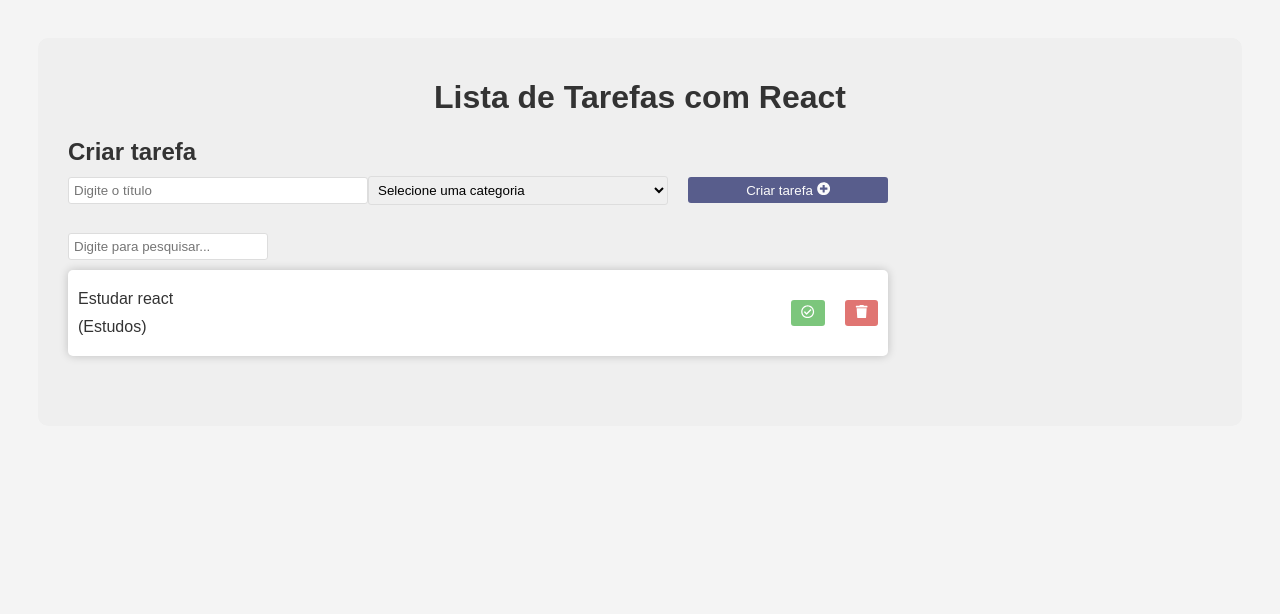
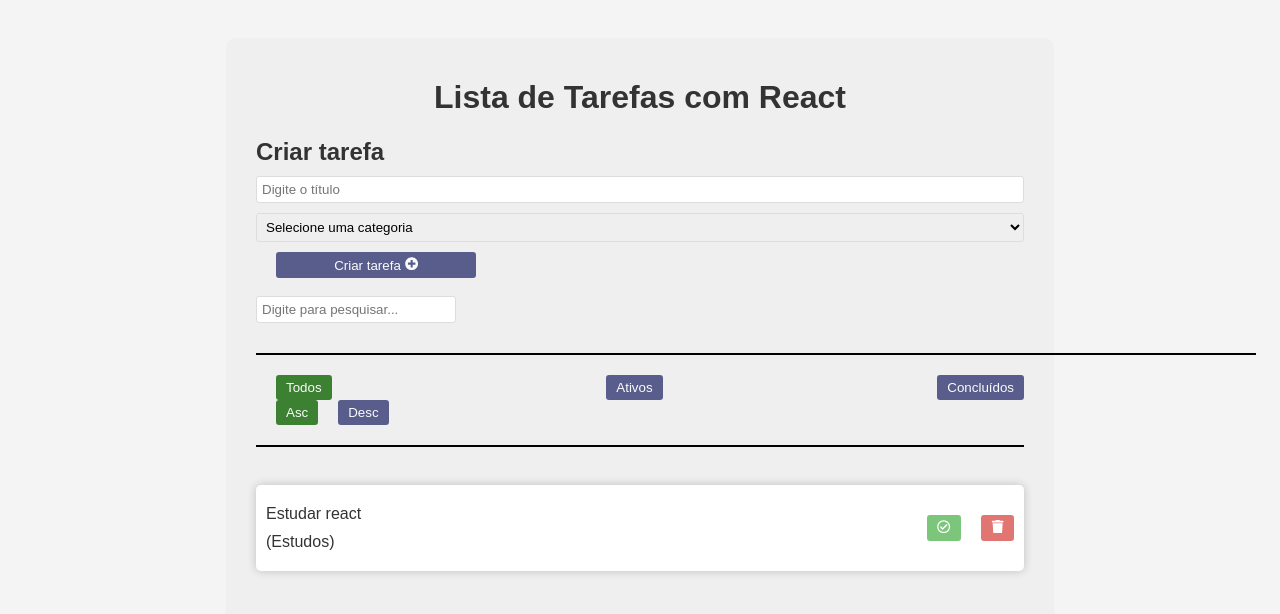
Before and after one commit to ViniciusPosssatto/todo-with-react, a React (Vite) app: page / in a window 1280 px wide. Shown: the top 614 px of the page. Built offline with nearby package versions, Linux system fonts and the light colour scheme.

Commit message:
Adiciona componente de filtros e estilos css

```diff
--- a/src/App.css
+++ b/src/App.css
@@ -6,7 +6,7 @@ body {
 }
 
 .app {
-    max-width: 600vw;
+    max-width: 60vw;
     margin: 0 auto 300px;
     background-color: #efefef;
     padding: 20px 30px;
@@ -88,3 +88,34 @@ input, select {
 .search {
     width: 1000px;
 }
+
+input, select {
+    padding: 5px;
+    margin-bottom: 10px;
+    border: 1px solid #ddd;
+    border-radius: 3px;
+    width: 100%;
+}
+
+
+.filter, .search {
+    margin-bottom: 20px;
+    padding-bottom: 20px;
+    border-bottom: 2px solid black;
+}
+
+.filter-options {
+    display: flex;
+    justify-content: space-between;
+    gap: 3rem;
+}
+
+.filter-options div {
+    flex: 1 1 0;
+}
+
+
+.active {
+    background-color: #106604;
+    color: #fff
+}
--- a/src/App.jsx
+++ b/src/App.jsx
@@ -3,6 +3,7 @@ import './App.css'
 import Todos from './components/Todos.jsx'
 import TodosForm from './components/TodosForm.jsx'
 import Search from './components/Search.jsx'
+import Filter from './components/Filter.jsx'
 
 function App() {
   const [todos, setTodos] = useState([
@@ -35,6 +36,9 @@ function App() {
     setTodos(completedTodos)
   }
 
+  const [filter, setFilter] = useState("all")
+  const [sort, setSort] = useState("asc")
+
   const [search, setSearch] = useState("")
 
   return <div className='app'>
@@ -42,8 +46,13 @@ function App() {
     <TodosForm addTodo={addTodo} />
     <br />
     <Search search={search} setSearch={setSearch} />
+    <Filter filter={filter} setFilter={setFilter} sort={sort} setSort={setSort} />
+    <br />
     <div className='todo-list'>
-      {todos.filter((todo) => todo.text.toLowerCase().includes(search.toLowerCase())).map((todo) => (
+      {todos
+      .filter((todo) => filter === "all" ? true : filter === "completed" ? todo.isCompleted : !todo.isCompleted)
+      .sort((a, b) => sort === "asc" ? a.text.localeCompare(b.text) : b.text.localeCompare(a.text))
+      .filter((todo) => todo.text.toLowerCase().includes(search.toLowerCase())).map((todo) => (
         <Todos key={todo.id} todo={todo} removeTodo={removeTodo} completeTodo={completeTodo} />
       ))}
     </div>
```
